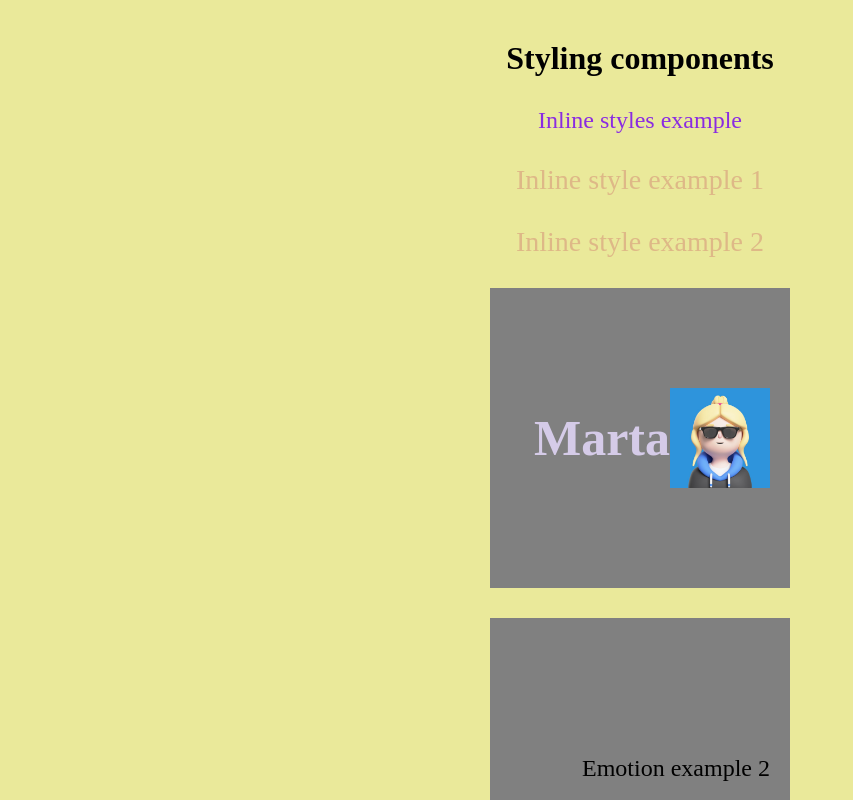
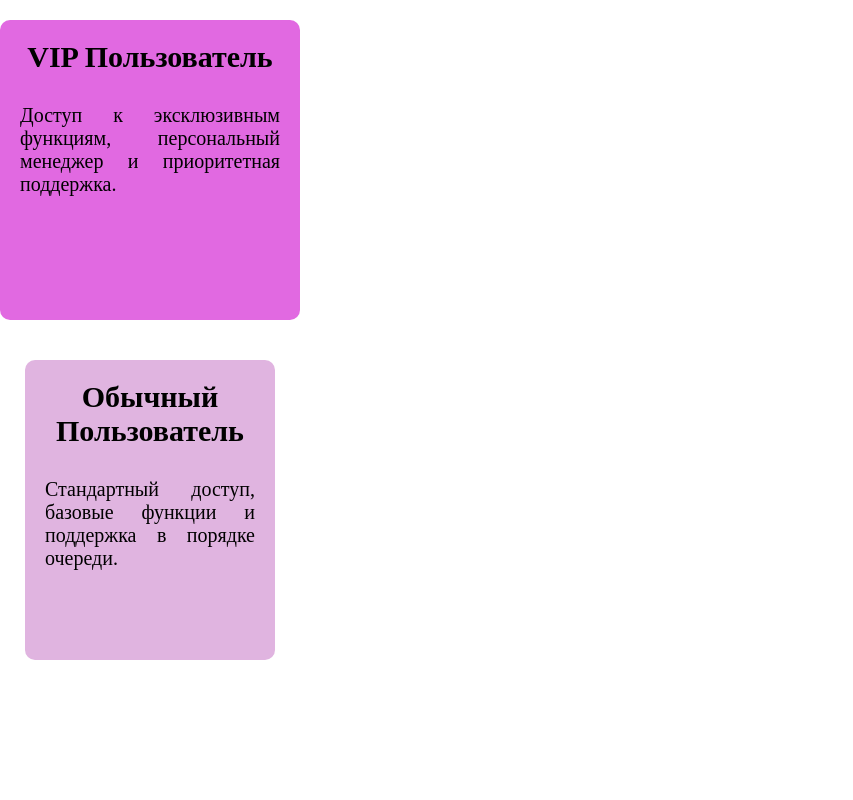
Before and after one commit to OliinykOlha/55_react_ts, a React (Vite) app: page / in a window 1280 px wide. Shown: the top 800 px of the page, without its empty margins (0-853 px from the left). Built offline with nearby package versions, Linux system fonts and the light colour scheme.

Commit message:
added Homework09, styling components

```diff
--- a/src/App.tsx
+++ b/src/App.tsx
@@ -2,23 +2,23 @@
 // при импорте по умолчанию можно использовать другое названия для компонента
 // import Task6 from './lessons/Lesson06/Lesson06';
 // import Lesson06 from './lessons/Lesson06/Lesson06';
+// import Lesson07 from "./lessons/Lesson07/Lesson07";
 // import Lesson08 from "./lessons/Lesson08/Lesson08";
-// import Lesson07 from "./lessons/Lesson07/Lesson07";
-
-import Lesson09 from "./lessons/Lesson09/lesson09";
+// import Lesson09 from "./lessons/Lesson09/lesson09";
 
 /////// Homework imports //////
-// import Homework06 from './homeworks/HomeWork06';
 // import Homework06 from "./homeworks/HomeWork06/HomeWork06";
 // import HomeWork07 from "./homeworks/HomeWork07/HomeWork07";
 // import HomeWork08 from "./homeworks/HomeWork08/HomeWork08";
+import HomeWork09 from "./homeworks/HomeWork09/HomeWork09";
 
 
 function App() {
 
   return (
     <>
-    <Lesson09 />
+    <HomeWork09 />
+    {/* <Lesson09 /> */}
     {/* <HomeWork08 /> */}
     {/* <Lesson08 /> */}
     {/* <HomeWork07/> */}
--- /dev/null
+++ b/src/homeworks/HomeWork09/HomeWork09.tsx
@@ -0,0 +1,21 @@
+import {CardInfo, CardWrapper, TextCardInfo, TitleCardInfo } from "./styles";
+
+function HomeWork09 () {
+
+    return (
+        <CardWrapper>
+        <CardInfo vip>
+        <TitleCardInfo>VIP Пользователь</TitleCardInfo>
+        <TextCardInfo>Доступ к эксклюзивным функциям, персональный менеджер и приоритетная поддержка.</TextCardInfo>
+        </CardInfo>
+
+         <CardInfo>
+         <TitleCardInfo>Обычный Пользователь</TitleCardInfo>
+         <TextCardInfo>Стандартный доступ, базовые функции и поддержка в порядке очереди.</TextCardInfo>
+         </CardInfo>
+         </CardWrapper>
+    )
+}
+
+
+export default HomeWork09;
--- /dev/null
+++ b/src/homeworks/HomeWork09/styles.ts
@@ -0,0 +1,32 @@
+import styled from "@emotion/styled";
+
+interface CardInfoProps {
+    vip?: boolean
+}
+
+export const CardWrapper = styled.div`
+display: flex;
+flex-direction: column;
+align-items: center;
+gap: 20px;
+ `
+
+export const CardInfo = styled.div<CardInfoProps>`
+justify-content: center;
+margin-top: 20px;
+padding: 20px;
+ width: ${({vip}) => vip? '300px' : '250px'} ;
+ height: 300px;
+ font-size: 20px;
+ background-color: ${({vip}) => vip? '#E169E1' : '#E0B4E0'} ;
+ border-radius: 10px;
+`;
+
+export const TitleCardInfo = styled.h2`
+text-align: center;
+`
+
+export const TextCardInfo = styled.p`
+ text-align: justify;
+ padding-top: 30px;
+`
```
